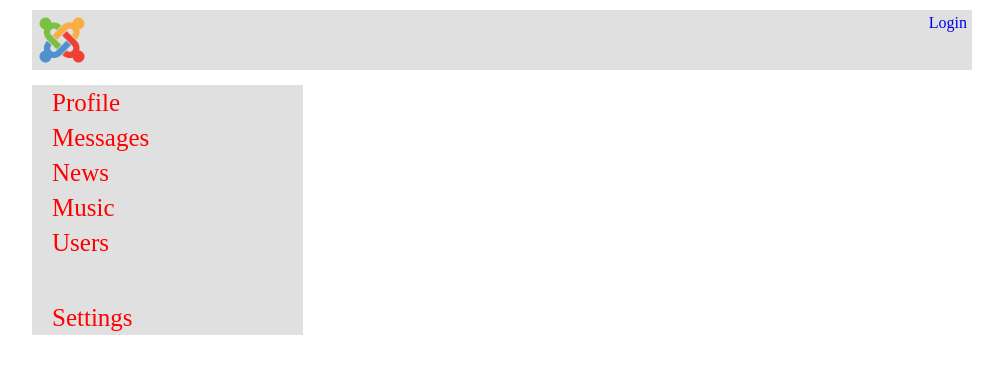
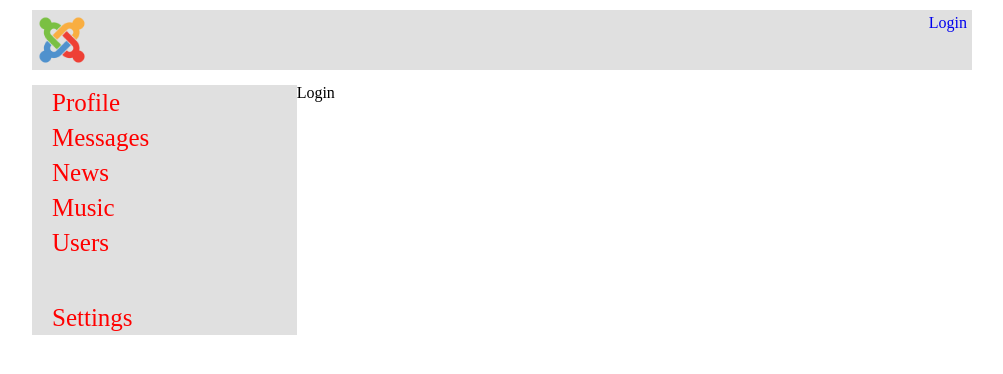
Before and after one commit to SerpDev/IT-Kamas, a React (Create React App) app: page /login in a window 1280 px wide. Shown: the top 374 px of the page, without its empty margins (138-1141 px from the left). Built offline with nearby package versions, Linux system fonts and the light colour scheme; no server answers.

Commit message:
redirect

```diff
--- a/src/App.js
+++ b/src/App.js
@@ -6,6 +6,7 @@ import DialogsContainer from "./components/dialogs/DialogsContainer";
 import UsersContainer from './components/users/UsersContainer';
 import ProfileContainer from "./components/profile/ProfileContainer";
 import HeaderContainer from "./components/header/HeaderContainer";
+import Login from "./components/login/Login";
 
 const App = (props) => {
   return (
@@ -24,6 +25,10 @@ const App = (props) => {
         path="/users/"
         render={() => <UsersContainer/>}
       />
+      <Route
+        path="/login/"
+        render={() => <Login />}
+      />
     </div>
   );
 };
--- a/src/components/dialogs/Dialogs.js
+++ b/src/components/dialogs/Dialogs.js
@@ -1,6 +1,7 @@
 import React from "react";
 import DialogItem from "./dialogsItem/DialogItem";
 import Message from "./message/Message";
+import { Redirect } from "react-router-dom";
 
 const Dialogs = (props) => {
   let state = props.state;
@@ -25,6 +26,9 @@ const Dialogs = (props) => {
     let text = newMessElement.current.value;
     props.onMessChange(text);
   };
+  if (!props.isAuth) {
+    return <Redirect to="/login" />;
+  }
 
   return (
     <div>
--- a/src/components/dialogs/DialogsContainer.js
+++ b/src/components/dialogs/DialogsContainer.js
@@ -9,6 +9,7 @@ import { connect } from "react-redux";
 let mapStateToProps = (state) => {
   return {
     state: state.dialogsReducer,
+    isAuth: state.authReducer.isAuth,
   };
 };
 
--- /dev/null
+++ b/src/components/login/Login.js
@@ -0,0 +1,11 @@
+import React from "react";
+
+
+const Login = (props) => {
+  return (
+    <div className="login">
+      Login
+    </div>
+  );
+};
+export default Login;
--- a/src/components/profile/Profile.js
+++ b/src/components/profile/Profile.js
@@ -3,11 +3,13 @@ import "./profile.css";
 import ProfileInfo from "./profileInfo/ProfileInfo";
 import MyPostsContainer from "./MyPosts/MyPostsContainer";
 
+
 const Profile = (props) => {
+
   return (
     <div className="profile">
       <div className="bgImg"></div>
-      <ProfileInfo profile={props.profile}/>
+      <ProfileInfo profile={props.profile} />
       <MyPostsContainer />
     </div>
   );
--- a/src/components/profile/ProfileContainer.js
+++ b/src/components/profile/ProfileContainer.js
@@ -2,7 +2,7 @@ import React, { Component } from "react";
 import Profile from "./Profile";
 import { connect } from "react-redux";
 import { getUsersProfile } from "./../../redux/profile-reducer";
-import { withRouter } from "react-router-dom";
+import { withRouter, Redirect } from "react-router-dom";
 
 class ProfileContainer extends Component {
   componentDidMount() {
@@ -15,6 +15,9 @@ class ProfileContainer extends Component {
   }
 
   render() {
+    if (!this.props.isAuth) {
+      return <Redirect to="/login" />;
+    }
     return (
       <div>
         <Profile {...this.props} />
@@ -26,6 +29,7 @@ class ProfileContainer extends Component {
 let mapStateToProps = (state) => {
   return {
     profile: state.profileReducer.profile,
+    isAuth: state.authReducer.isAuth,
   };
 };
 let WithUrlDataContainerComponent = withRouter(ProfileContainer);
--- a/src/components/users/Users.js
+++ b/src/components/users/Users.js
@@ -1,9 +1,10 @@
 import React from "react";
 import defFoto from "../../images/defFoto.jpg";
 import "./users.css";
-import { NavLink } from "react-router-dom";
+import { NavLink} from "react-router-dom";
 
 let Users = (props) => {
+  debugger
   let pagesCount = Math.ceil(props.totalUsersCount / props.pageSize) / 100;
   let pages = [];
   for (let i = 1; i < pagesCount + 1; i++) {
@@ -46,6 +47,8 @@ let Users = (props) => {
       </div>
     );
   });
+
+
   return (
     <div className="findUsers">
       <div>
--- a/src/components/users/UsersContainer.js
+++ b/src/components/users/UsersContainer.js
@@ -9,6 +9,7 @@ import {
 } from "../../redux/users-reduser";
 import Users from "./Users";
 import Loader from "../loader/loader";
+import { Redirect } from "react-router-dom";
 
 class UsersContainer extends Component {
   componentDidMount() {
@@ -18,13 +19,13 @@ class UsersContainer extends Component {
     );
   }
   onPageCanged = (pageNum) => {
-    this.props.getUsers(
-      pageNum,
-      this.props.state.pageSize
-    );
+    this.props.getUsers(pageNum, this.props.state.pageSize);
   };
 
   render() {
+    if (!this.props.isAuth) {
+      return <Redirect to="/login" />;
+    }
     return (
       <>
         {!this.props.state.isFetching ? (
@@ -49,6 +50,7 @@ class UsersContainer extends Component {
 let mapStatetoProps = (state) => {
   return {
     state: state.usersReducer,
+    isAuth: state.authReducer.isAuth,
   };
 };
 
```
